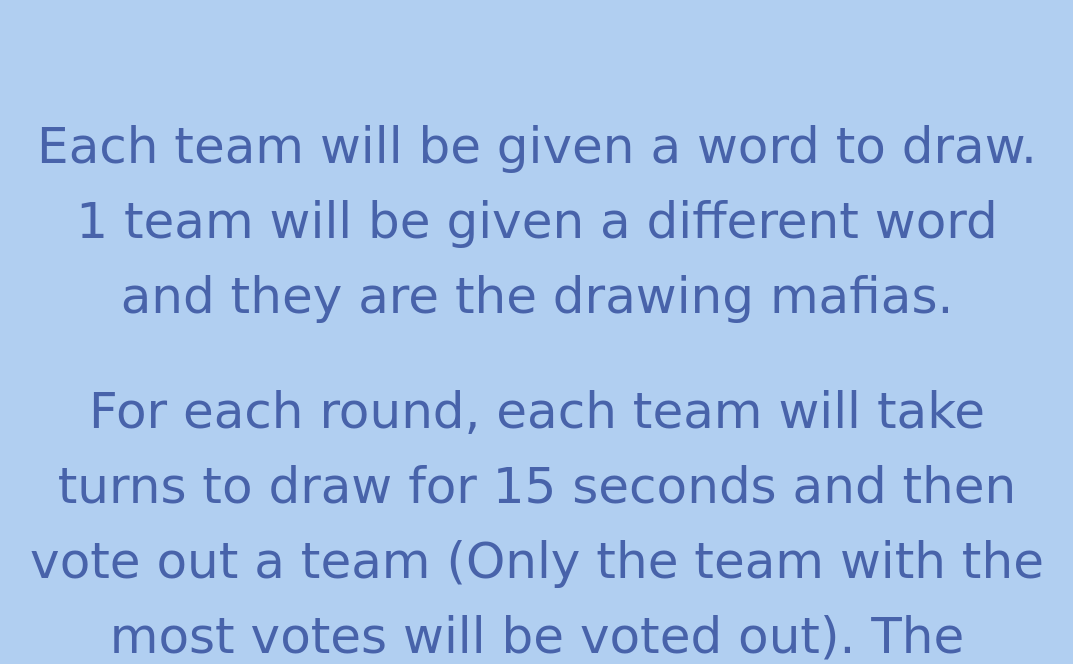
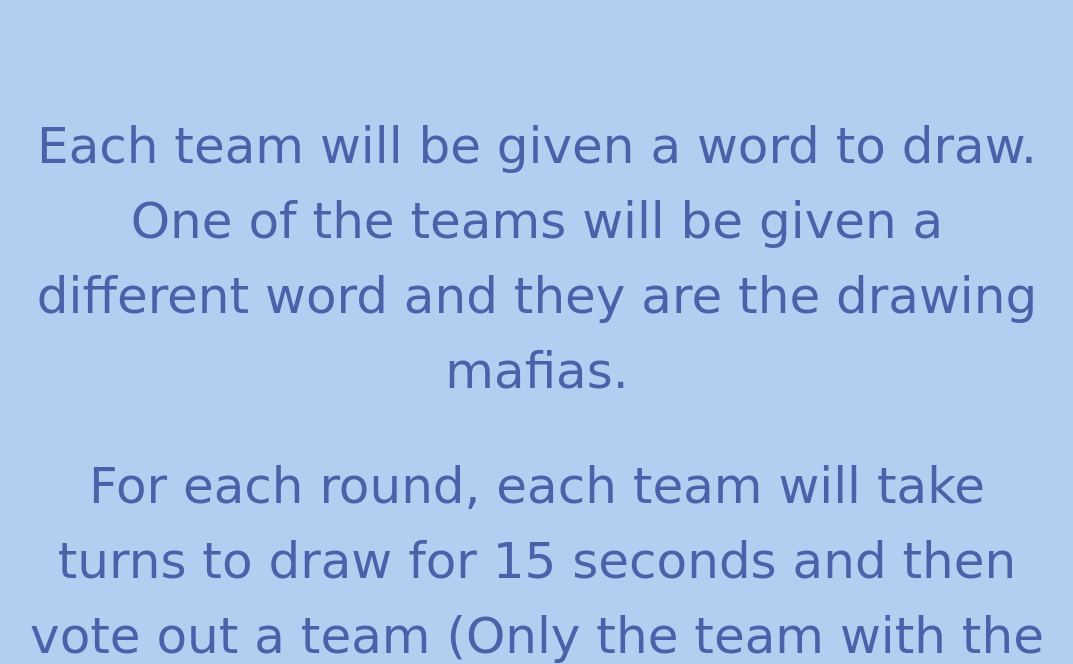
Before and after one commit to CorrWu/cs160-project-4-interactive-prototype, a Django app: page /draw/instructions_phone/ in a window 1280 px wide. Shown: the part 261-925 px from the top of the page, without its empty margins (103-1176 px from the left). Run offline with Django 3.2, Linux system fonts and the light colour scheme; some libraries are stand-ins or nearby versions; some web fonts are replaced.

Commit message:
instructions

```diff
--- a/draw/templates/draw/instructions_phone.html
+++ b/draw/templates/draw/instructions_phone.html
@@ -19,7 +19,7 @@
 </head>
 <body style="background-color: #B1CFF1; font-family: 'Salsa', cursive; color:#4863AA;">
     <button type="button" class="pl-5 pr-5 pt-3 pb-3 btn" style="width: 75vw; margin-left: 13vw; margin-top: 3vh; border-radius: 50px; color: #4863AA; background-color:white; font-size: 10vw;">How to play</button>
-    <p style="text-align: center; font-size: 50px; margin: 15vh 10vw 0vh 10vw;">Each team will be given a word to draw. 1 team will be given a different word and they are the drawing mafias. </p>
+    <p style="text-align: center; font-size: 50px; margin: 15vh 10vw 0vh 10vw;">Each team will be given a word to draw. One of the teams will be given a different word and they are the drawing mafias. </p>
     <p style="text-align: center; font-size: 50px; margin: 5vh 10vw 0vh 10vw;">For each round, each team will take turns to draw for 15 seconds and then vote out a team (Only the team with the most votes will be voted out). The mafias win if they are part of the 2 remaining teams in the game.</p>
 </body>
 <script>
--- a/draw/templates/draw/instructions_phone_slide.html
+++ b/draw/templates/draw/instructions_phone_slide.html
@@ -32,7 +32,7 @@
             <p style="font-size: 80px; padding: 20vh 5vw 5vh 5vw; text-align: center;">Each team will be given a word to draw.</p>
         </div>
         <div class="card" style="margin: 5vh 5vw 5vh 5vw; width: 90vw; height: 70vh; background-color:#DFEDFD; border-radius:50px;">
-            <p style="font-size: 80px; padding: 20vh 5vw 5vh 5vw; text-align: center;">1 team will be given a different word and they are the drawing mafias. </p>
+            <p style="font-size: 80px; padding: 20vh 5vw 5vh 5vw; text-align: center;">One of the teams will be given a different word and they are the drawing mafias. </p>
         </div>
         <div class="card" style="margin: 5vh 5vw 5vh 5vw; width: 90vw; height: 70vh; background-color:#DFEDFD; border-radius:50px;">
             <p style="font-size: 80px; padding: 12vh 5vw 5vh 5vw; text-align: center;">For each round, each team will take turns to draw for 15 seconds and then vote out a team (Only the team with the most votes will be voted out). </p>
```
